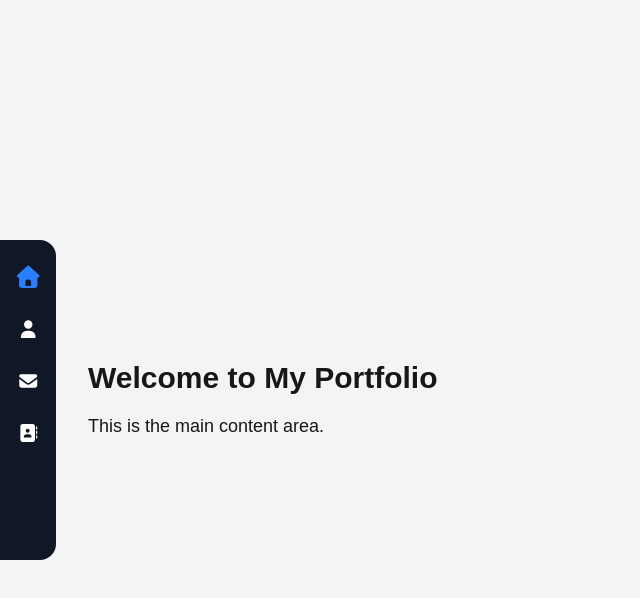
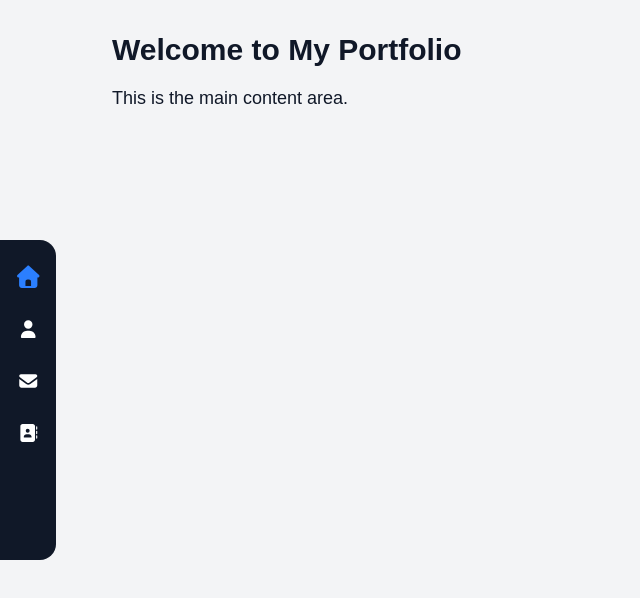
Before and after one commit to I4annet/Ivansyah-porto2-nextJs, a Next.js app: page / in a window 1280 px wide. Shown: the top 598 px of the page, without its empty margins (0-640 px from the left). Built offline with nearby package versions, Linux system fonts and the light colour scheme.

Commit message:
fix sidebar

```diff
--- a/app/(root)/page.tsx
+++ b/app/(root)/page.tsx
@@ -4,9 +4,9 @@ import Sidebar from "@/components/Sidebar";
 
 export default function Home() {
   return (
-    <div className="flex min-h-screen items-center color bg-gray-100">
+    <div className="flex min-h-screen bg-gray-100 text-gray-900">
       <Sidebar />
-      <main className="flex-1 p-8">
+      <main className="flex-1 p-8 ml-20">
         <h1 className="text-3xl font-bold">Welcome to My Portfolio</h1>
         <p className="mt-4 text-lg">This is the main content area.</p>
       </main>
--- a/components/Sidebar.tsx
+++ b/components/Sidebar.tsx
@@ -20,9 +20,9 @@ export default function Sidebar() {
   const [activeIndex, setActiveIndex] = useState<number | null>(0);
 
   return (
-    <div className="h-[40vh] w-14 bg-gray-900 text-white
+       <div className="fixed top-1/2 -translate-y-1/2 h-[40vh] w-14 bg-gray-900 text-white
                     flex flex-col items-center
-                    rounded-tr-2xl rounded-br-2xl">
+                    rounded-tr-2xl rounded-br-2xl z-10">
 
       <nav className="flex flex-col gap-6 mt-6">
         {navItems.map((item, index) => (
```
